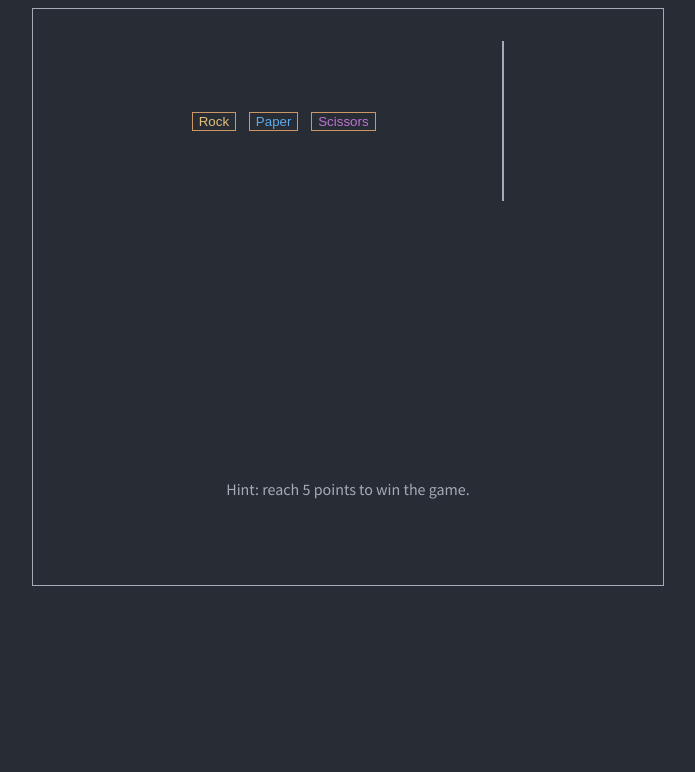
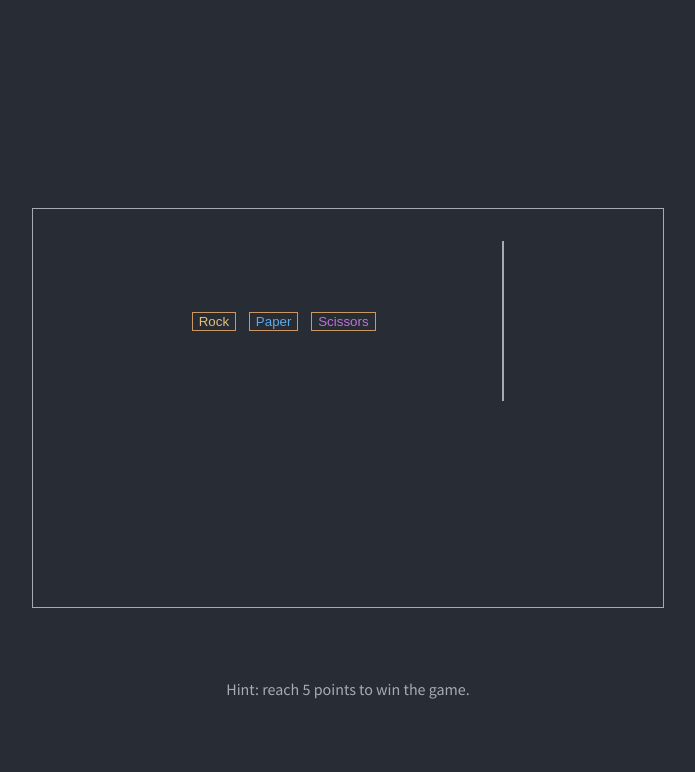
Before and after one commit to Maddily/rock-paper-scissors, a plain HTML site: page index.html in a window 1280 px wide. Shown: the whole page, without its empty margins (292-987 px from the left). Drawn offline with Linux system fonts and the light colour scheme.

Commit message:
Change the height of html and body

```diff
--- a/styles.css
+++ b/styles.css
@@ -1,5 +1,9 @@
 * {
     box-sizing: border-box;
+}
+
+html {
+    height: 100%;
 }
 
 body {
@@ -8,10 +12,12 @@ body {
     display: flex;
     justify-content: center;
     align-items: center;
+    height: 100%;
 }
 
 .body {
     width: 50%;
+    height: 50%;
     border: 1px solid #a4abb7;
 }
 
```
